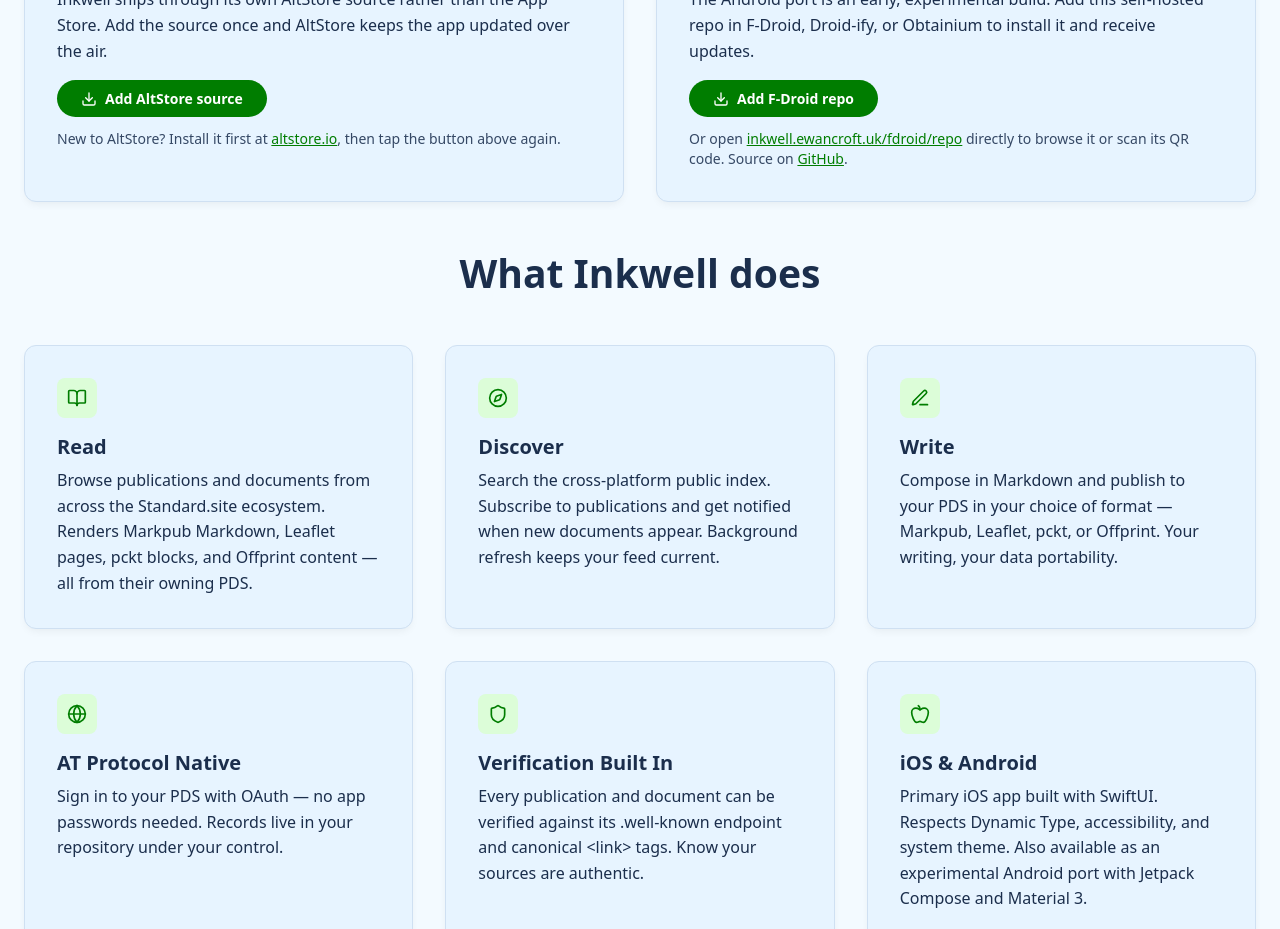
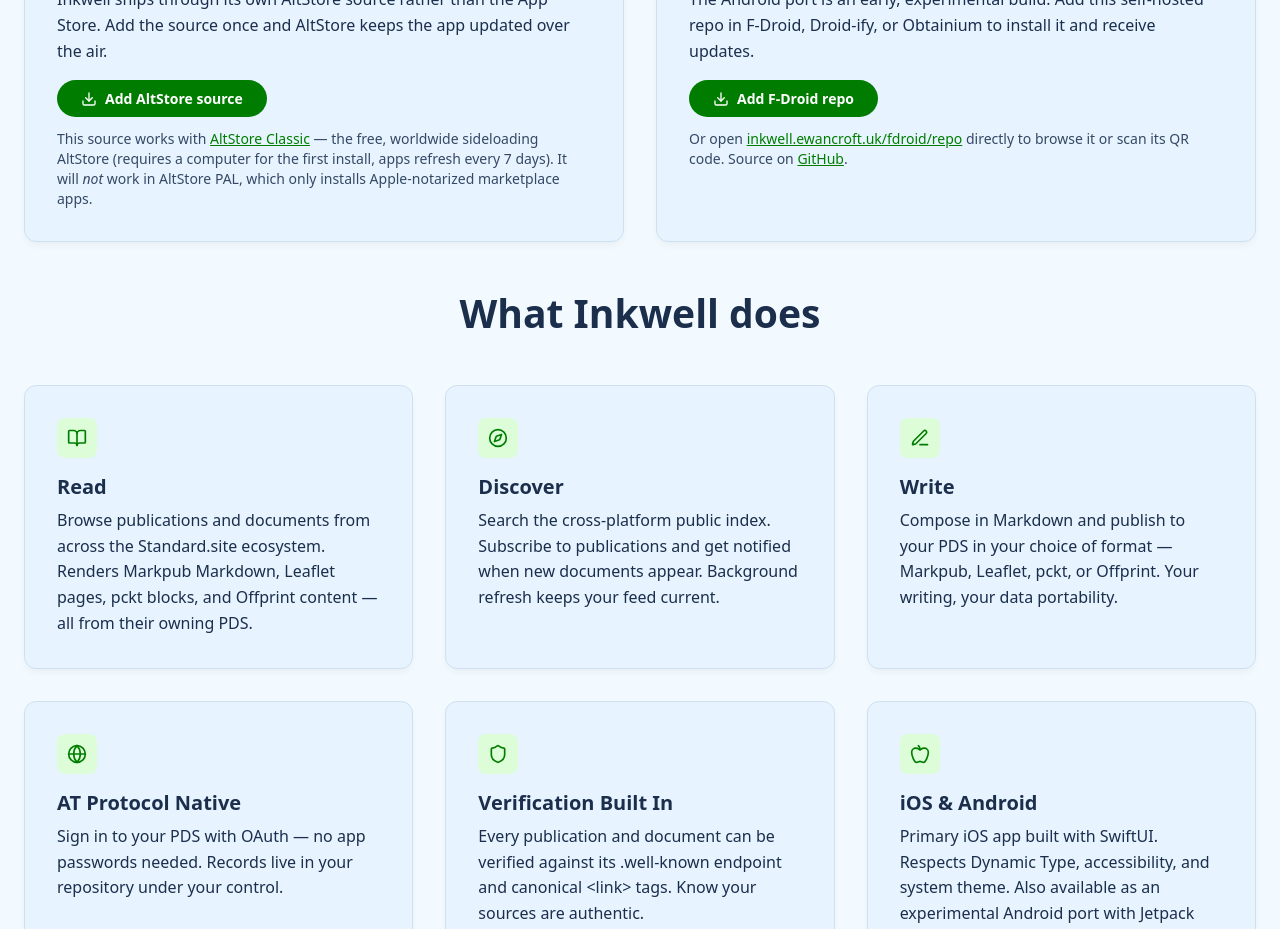
Before and after one commit to ewanc26/inkwell, a SvelteKit app: page / in a window 1280 px wide. Shown: the part 1000-1929 px from the top of the page. Built offline with nearby package versions, Linux system fonts and the light colour scheme.

Commit message:
docs: point AltStore users to Classic, not PAL

```diff
--- a/src/routes/+page.svelte
+++ b/src/routes/+page.svelte
@@ -104,9 +104,12 @@
         Add AltStore source
       </a>
       <p class="mt-3 text-sm text-muted">
-        New to AltStore? Install it first at
-        <a href="https://altstore.io" class="text-accent underline">altstore.io</a>,
-        then tap the button above again.
+        This source works with
+        <a href="https://altstore.io" class="text-accent underline">AltStore Classic</a> —
+        the free, worldwide sideloading AltStore (requires a computer for the
+        first install, apps refresh every 7 days). It will
+        <em>not</em> work in AltStore PAL, which only installs Apple-notarized
+        marketplace apps.
       </p>
     </div>
 
```
